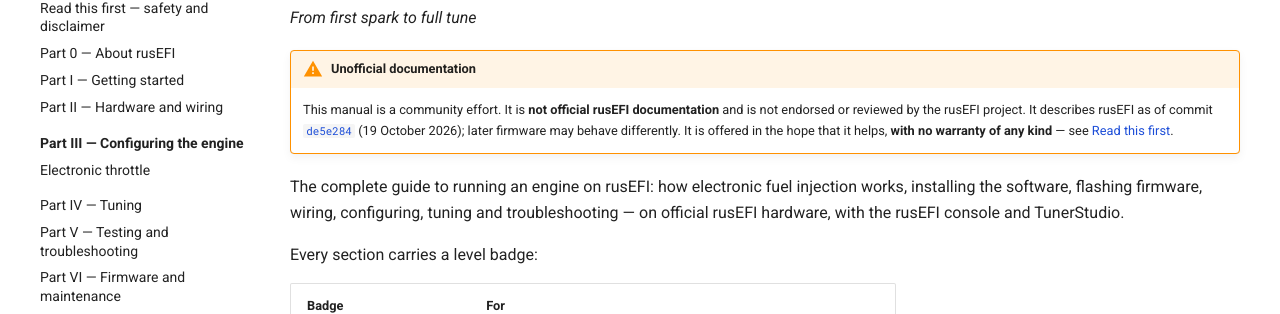
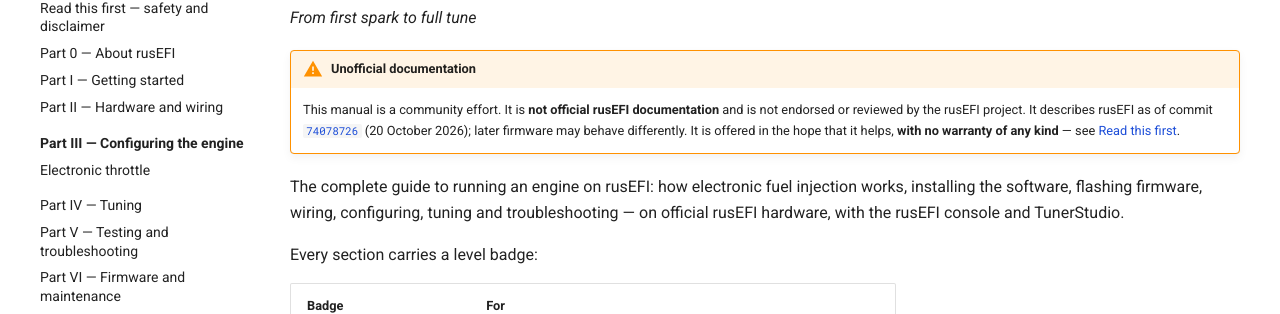
Before and after one commit to jaytektas/rusefi-manual, an MkDocs documentation site: the page built from documentation/docs/index.md, in a window 1280 px wide. Shown: the part 175-489 px from the top of the page. Built offline with MkDocs 1.6.1 and Material for MkDocs 9.7.7, drawn with Linux system fonts in a browser that asks for light colours; comment, search, counter and statistics services are not loaded.

Commit message:
Edition: rusEFI 74078726 (20 October 2026)
The electronic throttle chapter re-verified: none of its cited sources or
settings tables changed between de5e284 and 74078726.

Co-Authored-By: Claude Opus 5.5 <noreply@anthropic.com>

```diff
--- a/documentation/docs/_edition.md
+++ b/documentation/docs/_edition.md
@@ -1,5 +1,5 @@
 !!! warning "Unofficial documentation"
     This manual is a community effort. It is **not official rusEFI documentation** and is not
     endorsed or reviewed by the rusEFI project. It describes rusEFI as of commit
-    [`de5e284`](https://github.com/rusefi/rusefi/commit/de5e2849f0c0a8339296f919618e4891396a913c) (19 October 2026); later firmware may behave differently. It is offered in the hope
+    [`74078726`](https://github.com/rusefi/rusefi/commit/7407872656d80e212e042257eb912b31a4f30162) (20 October 2026); later firmware may behave differently. It is offered in the hope
     that it helps, **with no warranty of any kind** — see [Read this first](safety.md).
```
